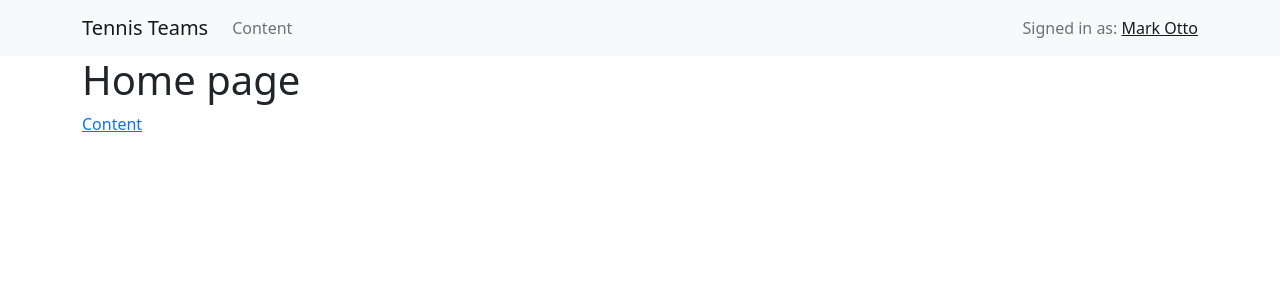
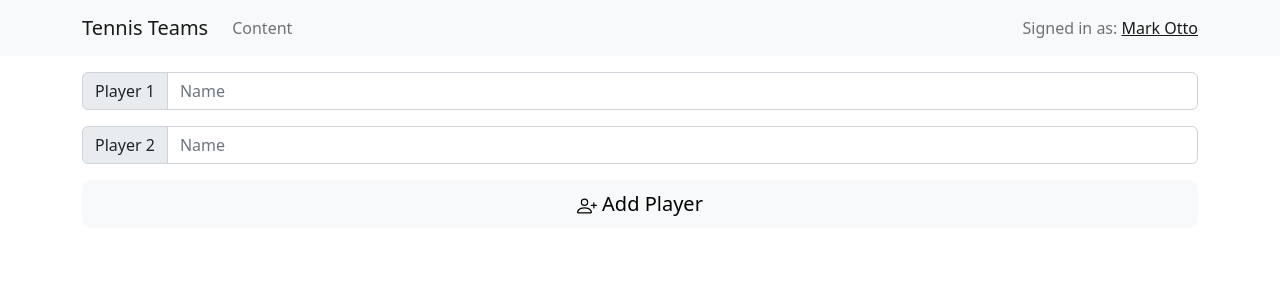
Before and after one commit to ahmednkhan24/tennis-teams, a React (Create React App) app: page /#/new in a window 1280 px wide. Before the commit this address led to /#/. Shown: the top 300 px of the page. Built offline with nearby package versions, Linux system fonts and the light colour scheme.

Commit message:
add player names

```diff
--- a/package.json
+++ b/package.json
@@ -14,13 +14,16 @@
     "eject": "react-scripts eject"
   },
   "dependencies": {
+    "@emotion/react": "^11.11.4",
+    "@emotion/styled": "^11.11.5",
     "bootstrap": "^5.2.0",
     "react": "^18.2.0",
     "react-bootstrap": "^2.5.0",
     "react-bootstrap-icons": "^1.10.3",
     "react-dom": "^18.2.0",
     "react-router-dom": "^6.3.0",
-    "react-toastify": "^10.0.4"
+    "react-toastify": "^10.0.4",
+    "react-use": "^17.5.0"
   },
   "devDependencies": {
     "@types/node": "^16.11.57",
--- a/src/App.tsx
+++ b/src/App.tsx
@@ -4,6 +4,7 @@ import { HashRouter, Routes, Route, Navigate } from 'react-router-dom';
 import { Home } from './screens/Home';
 import { Content } from './screens/Content';
 import { NavBar } from './components/NavBar';
+import { StartMatch } from 'screens/StartMatch';
 
 const App: React.FC = () => {
   return (
@@ -13,6 +14,7 @@ const App: React.FC = () => {
         <Route path="/*">
           <Route index element={<Home />} />
           <Route path="content" element={<Content />} />
+          <Route path="new" element={<StartMatch />} />
           <Route path="*" element={<Navigate to="/" replace />} />
         </Route>
       </Routes>
--- /dev/null
+++ b/src/components/NameThePlayerInput.tsx
@@ -0,0 +1,34 @@
+import { useState } from 'react';
+import InputGroup from 'react-bootstrap/InputGroup';
+import Form from 'react-bootstrap/Form';
+import { useDebounce } from 'react-use';
+
+export interface NameThePlayerInputProps {
+  playerId: number;
+  playerName: string;
+  updatePlayerName: (playerId: number, updatedPlayerName: string) => void;
+}
+
+export const NameThePlayerInput: React.FC<NameThePlayerInputProps> = ({
+  playerId,
+  playerName,
+  updatePlayerName,
+}) => {
+  const [name, setName] = useState(playerName);
+  useDebounce(() => updatePlayerName(playerId, name), 500, [name]);
+
+  return (
+    <InputGroup className="mb-3">
+      <InputGroup.Text id={`player-${playerId}-name`}>
+        Player {playerId}
+      </InputGroup.Text>
+      <Form.Control
+        value={name}
+        placeholder="Name"
+        aria-label="Name"
+        aria-describedby={`player-${playerId}-name`}
+        onChange={(event) => setName(event.target.value)}
+      />
+    </InputGroup>
+  );
+};
--- /dev/null
+++ b/src/components/NumPlayersSelector.tsx
@@ -0,0 +1,78 @@
+import styled from '@emotion/styled';
+import { useCallback, useState } from 'react';
+import { NameThePlayerInput } from './NameThePlayerInput';
+import { PersonPlus } from 'react-bootstrap-icons';
+import Button from 'react-bootstrap/Button';
+
+const Styled = {
+  Container: styled.div({
+    display: 'flex',
+    justifyContent: 'space-between',
+    alignItems: 'center',
+    marginTop: 20,
+    '>*': {
+      margin: '0 5px',
+    },
+  }),
+  AddPlayerIcon: styled.span({
+    paddingRight: 5,
+  }),
+};
+
+const INITIAL_NUM_PLAYERS = 2;
+
+type Player = {
+  id: number;
+  name: string;
+};
+
+const createPlayer = (idx: number): Player => ({ name: '', id: idx });
+
+const createPlayers = (numPlayers = INITIAL_NUM_PLAYERS) => {
+  const players: Record<number, Player> = {};
+  for (let i = 0; i < numPlayers; i++) {
+    const id = i + 1;
+    players[id] = createPlayer(id);
+  }
+  return players;
+};
+
+export const NumPlayersSelector: React.FC = () => {
+  const [players, setPlayers] = useState(createPlayers);
+
+  const updatePlayerName = useCallback(
+    (id: number, name: string) => {
+      const playerToUpdate = players[id];
+      const updated = { ...playerToUpdate, name };
+      setPlayers((p) => ({ ...p, [id]: updated }));
+    },
+    [players]
+  );
+
+  const addNewPlayer = useCallback(() => {
+    const currentNumPlayers = Object.keys(players).length;
+    const newPlayer = createPlayer(currentNumPlayers + 1);
+    setPlayers((p) => ({ ...p, [newPlayer.id]: newPlayer }));
+  }, [players]);
+
+  return (
+    <>
+      {Object.values(players).map((player) => (
+        <NameThePlayerInput
+          key={player.id}
+          playerId={player.id}
+          playerName={player.name}
+          updatePlayerName={updatePlayerName}
+        />
+      ))}
+      <div className="d-grid">
+        <Button variant="light" size="lg" onClick={addNewPlayer}>
+          <Styled.AddPlayerIcon>
+            <PersonPlus />
+          </Styled.AddPlayerIcon>
+          <span>Add Player</span>
+        </Button>
+      </div>
+    </>
+  );
+};
--- a/src/screens/Home.tsx
+++ b/src/screens/Home.tsx
@@ -1,12 +1,19 @@
 import React from 'react';
-import { Link } from 'react-router-dom';
+import { Link, useNavigate } from 'react-router-dom';
 import Container from 'react-bootstrap/Container';
+import Button from 'react-bootstrap/Button';
 
 export const Home: React.FC = () => {
+  const navigate = useNavigate();
+
   return (
     <Container>
       <h1>Home page</h1>
       <Link to="/content">Content</Link>
+      <br />
+      <Button variant="primary" onClick={() => navigate('/new')}>
+        Start a Match
+      </Button>
     </Container>
   );
 };
--- /dev/null
+++ b/src/screens/StartMatch.tsx
@@ -0,0 +1,11 @@
+import { NumPlayersSelector } from 'components/NumPlayersSelector';
+import React from 'react';
+import Container from 'react-bootstrap/Container';
+
+export const StartMatch: React.FC = () => {
+  return (
+    <Container className="pt-3">
+      <NumPlayersSelector />
+    </Container>
+  );
+};
```
Also changed, not shown: 1 other file (tests, documents, lock files or other folders).
